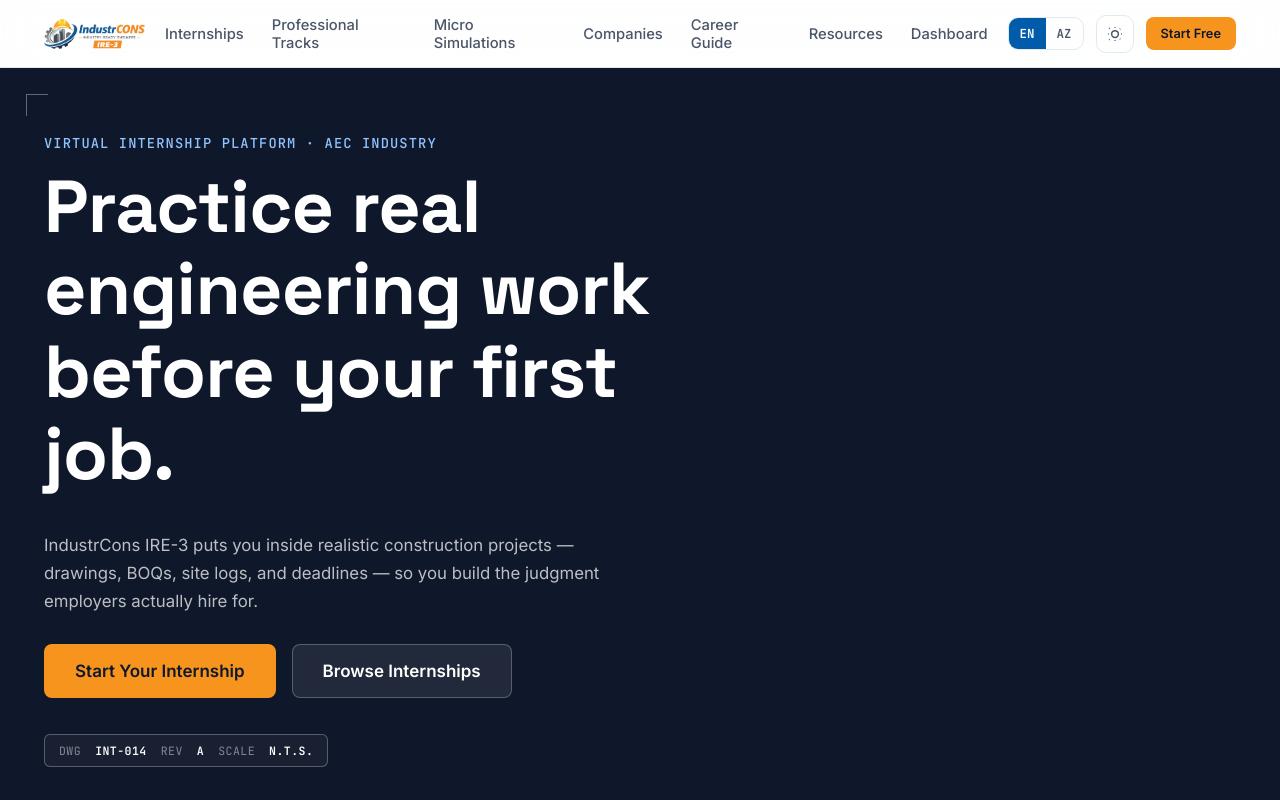
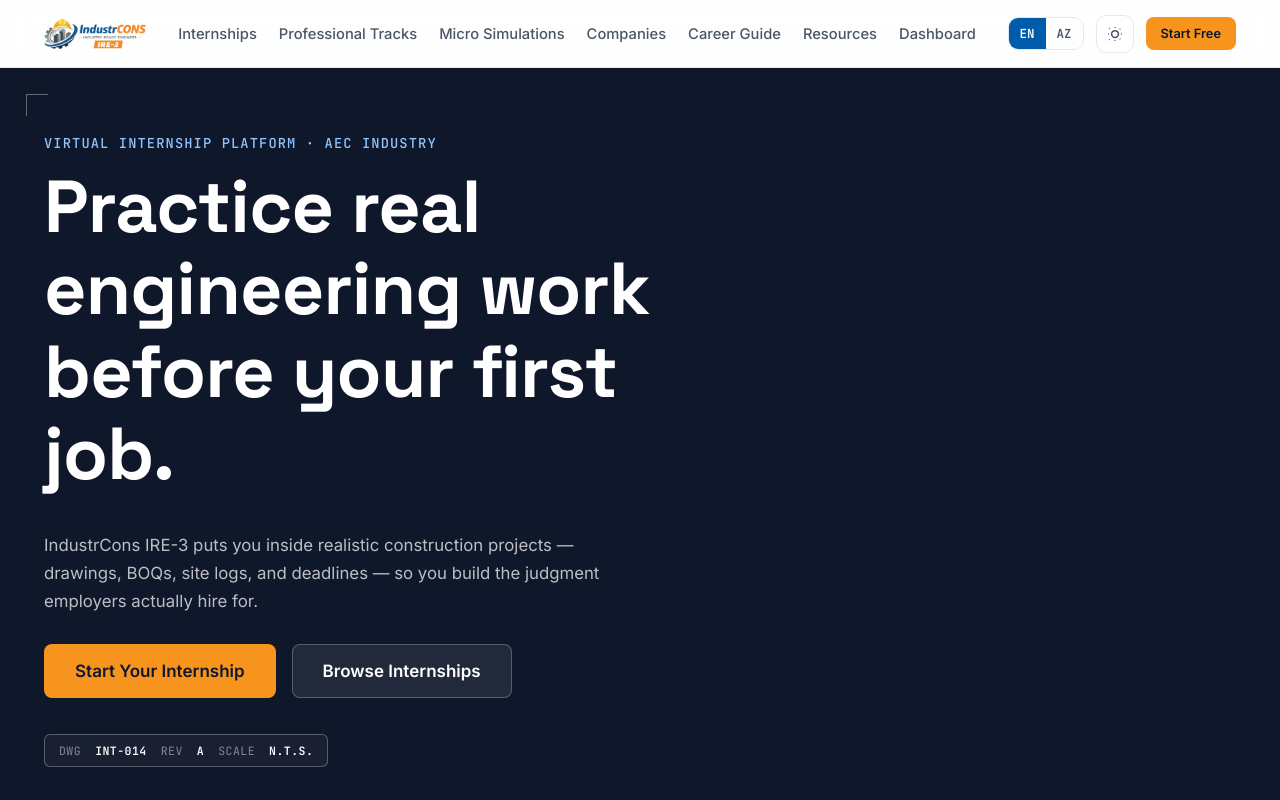
Before and after one commit to elvinasgar/IndustrCons-Virtual-Internship, a plain HTML site: page index.html in a window 1280 px wide. Shown: the top 800 px of the page. Drawn offline with Linux system fonts and the light colour scheme.

Commit message:
Add files via upload

```diff
--- a/css/components.css
+++ b/css/components.css
@@ -33,7 +33,10 @@
 .navbar .container{ display:flex; align-items:center; justify-content:space-between; width:100%; gap: 20px;}
 .nav-logo{ display:flex; align-items:center; gap:10px; font-family: var(--font-display); font-weight:700; font-size:1.05rem; }
 .nav-logo img{ height: 30px; width:auto; }
-.nav-links{ display:flex; align-items:center; gap: 28px; }
+.nav-links{ display:flex; align-items:center; gap: 22px; }
+.nav-links a{ white-space:nowrap; }
+@media (max-width:1240px){ .nav-links{ gap:14px; } .nav-links a{ font-size:.86rem; } }
+@media (max-width:1100px){ .nav-links a[data-nav="resources"]{ display:none; } }
 .nav-links a{ font-size: 0.92rem; font-weight: 500; color: var(--ink-soft); transition: color var(--dur-fast); }
 .nav-links a:hover, .nav-links a.active{ color: var(--blue); }
 .nav-actions{ display:flex; align-items:center; gap: 12px; }
```
